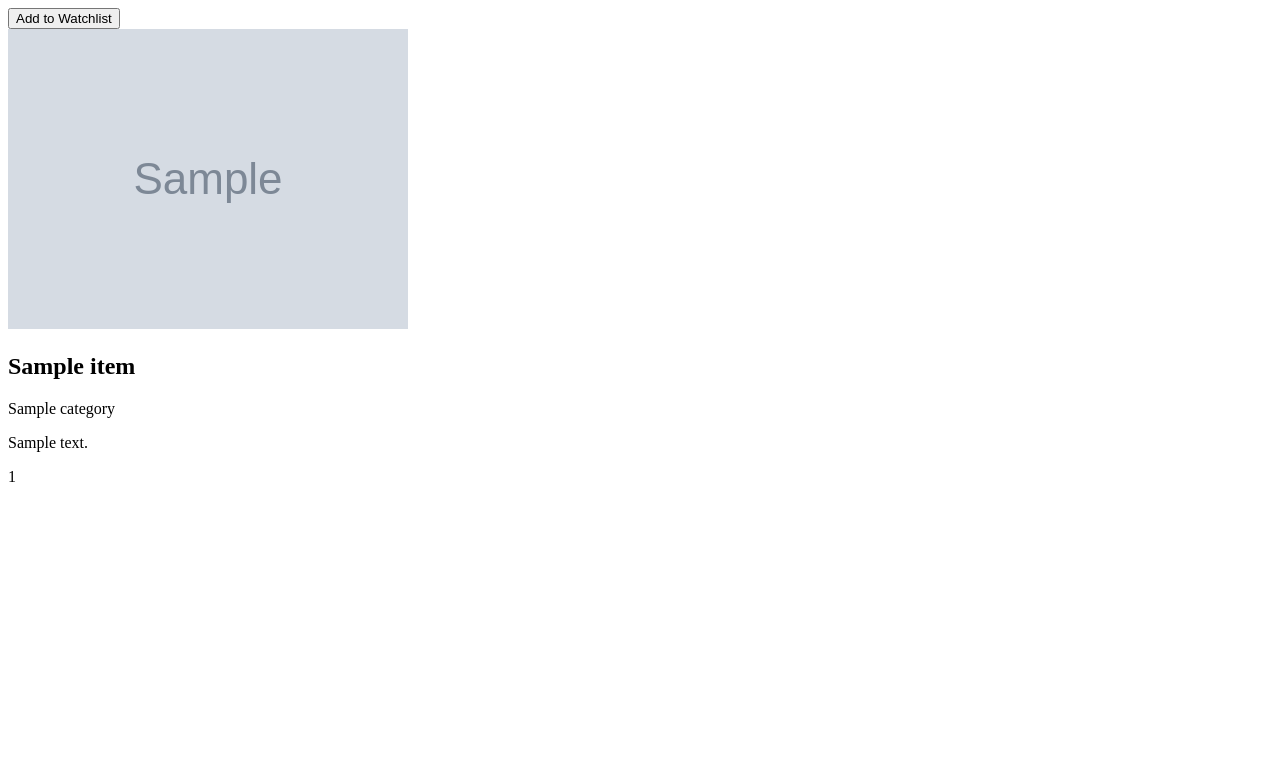
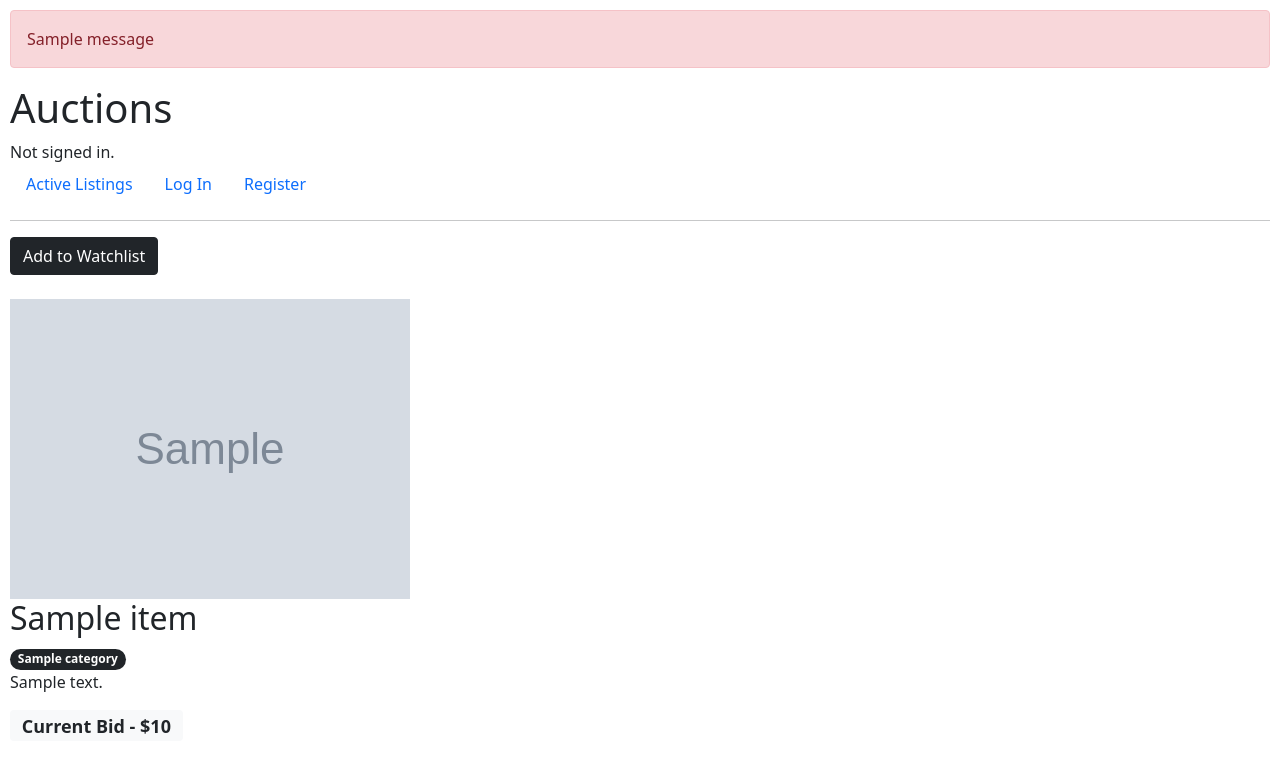
Before and after one commit to Codestronomer/CS50-Commerce-Project, a Django app: template commerce/auctions/templates/auctions/detail.html in a window 1280 px wide. Shown: the top 773 px of the page. Run offline with Django 3.2, Linux system fonts and the light colour scheme; tables that the repository leaves empty hold one stand-in row (values such as "Sample post"); the template is opened without the code that fills it: values that come from a table or form of the project are taken from there, most other values are stand-ins (such as "Sample title", 1, 10 or a date in 2020); grey boxes marked "Sample" are stand-in pictures; one stand-in notice (Sample message) is shown; parts of the project's set-up code (start-up, migrations or seed data) failed here and were passed over; some libraries are stand-ins or nearby versions.

Commit message:
completed messages and setting bid boundaries

```diff
--- a/commerce/auctions/templates/auctions/detail.html
+++ b/commerce/auctions/templates/auctions/detail.html
@@ -1,3 +1,4 @@
+{% extends "auctions/layout.html" %}
 <!DOCTYPE html>
 <html lang="en">
 <head>
@@ -9,21 +10,43 @@
         <form method="POST" action="{% url 'add_to_watchlist' pk=object.pk %}">
             {% csrf_token %}
             {{ watchlist_form.as_p }}
-            <input type="submit" value="Add to Watchlist" />
+            <button type="submit" class="btn btn-dark">Add to Watchlist</button>
         </form>
+        <br>
         <img src="{{ object.image_url }}" alt="">
         <h2>{{ object.item }}</h2>
         <span class="badge rounded-pill bg-dark">{{ object.category }}</span>
         <p>{{ object.description }}</p>
-        <span class="badge bg-light text-dark">{{ object.bid }}</span>
+        {% if object.last_bid %}
+            <h4><span class="badge bg-light text-dark">Current Bid - ${{ object.last_bid.amount }}</span></h4>
+        {% else %}
+            <h4><span class="badge bg-light text-dark">Initial Bid: - ${{ object.bid }}</span></h4>
+        {% endif %}
+        {% if object.owner == request.user %}
+            <form method="POST">
+                {% csrf_token %}
+                <button class="btn btn-dark">Close Auction</button>
+            </form>
+        {% endif %}
         {% if object.is_closed == False %}
             <h4>Bid for item</h4>
             <form method="POST" action="{% url 'bid' object.pk %}">
                 {% csrf_token %}
-                <label for="amount" name="amount">amount</label>
-                <input class="form-control" type="number" placeholder="$" name="amount" id="amount">
-                <button type="submit" class="btn btn-dark">Bid</button>
+                <div class="row">
+                    <div class="col-6">
+                        <label for="amount" class="form-label"><b>Amount</b></label>
+                        <div class="input-group mb-3">
+                            <span class="input-group-text">$</span>
+                            <input class="form-control" type="number" placeholder="" name="amount" id="amount">
+                            <button type="submit" class="btn btn-dark">Place Bid</button>
+                        </div>
+                    </div>
+                </div>
             </form>
+        {% else %}
+            {% if object.last_bid.user == request.user %}
+                <p>Sold to {{ object.request.user }}</p>
+            {% endif %}
         {% endif %}
     {% endblock %}
 </body>
--- a/commerce/auctions/templates/auctions/layout.html
+++ b/commerce/auctions/templates/auctions/layout.html
@@ -21,6 +21,13 @@
         </style>
     </head>
     <body>
+        {% if messages %}
+            <div class="alert alert-danger" role="alert">
+                {% for message in messages %}
+                    {{ message|safe }}
+                {% endfor %}
+            </div>
+        {% endif %}
         <h1>Auctions</h1>
         <div>
             {% if user.is_authenticated %}
```
Also changed, not shown: commerce/auctions/views.py (+14 -5 lines).
